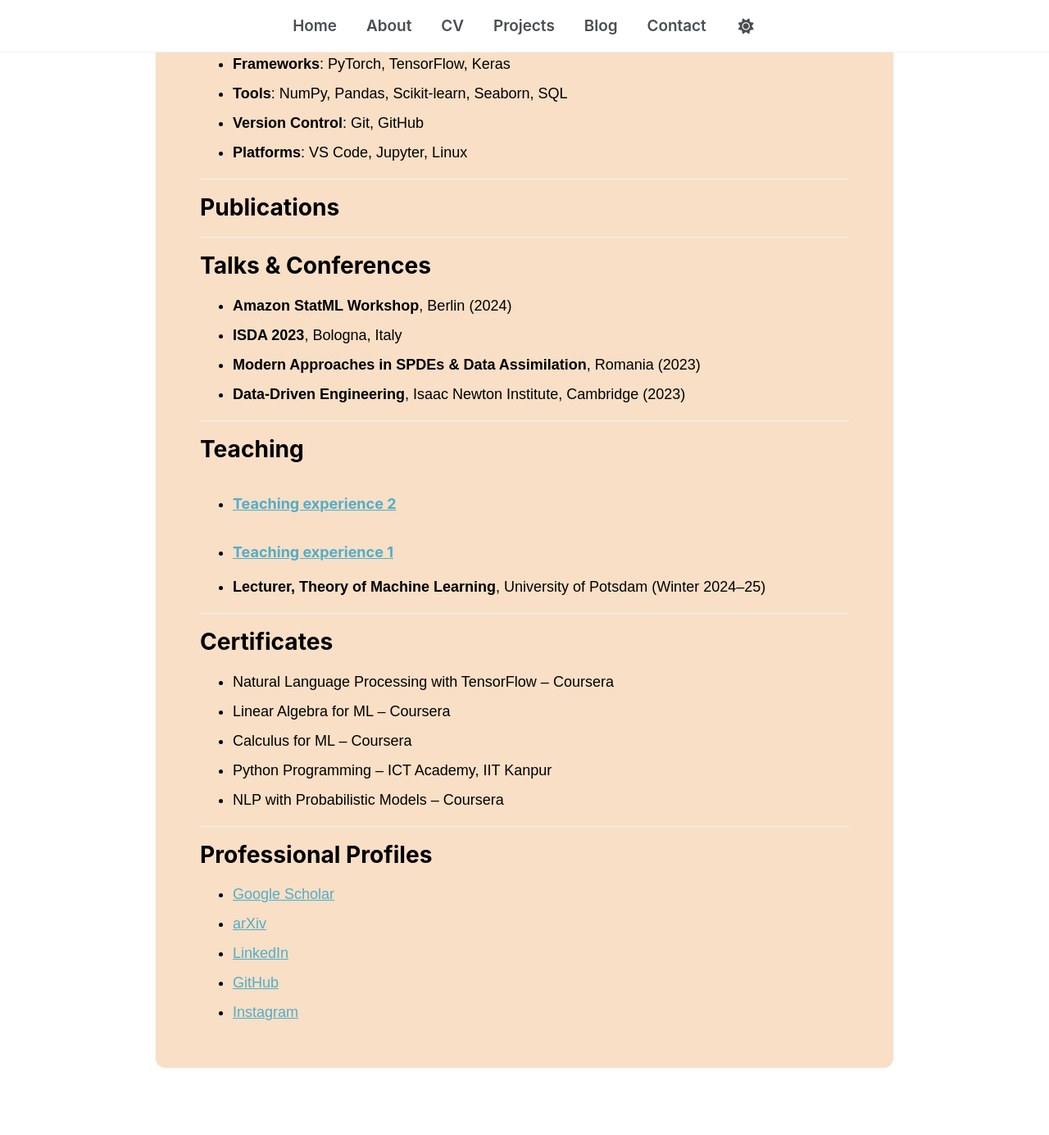
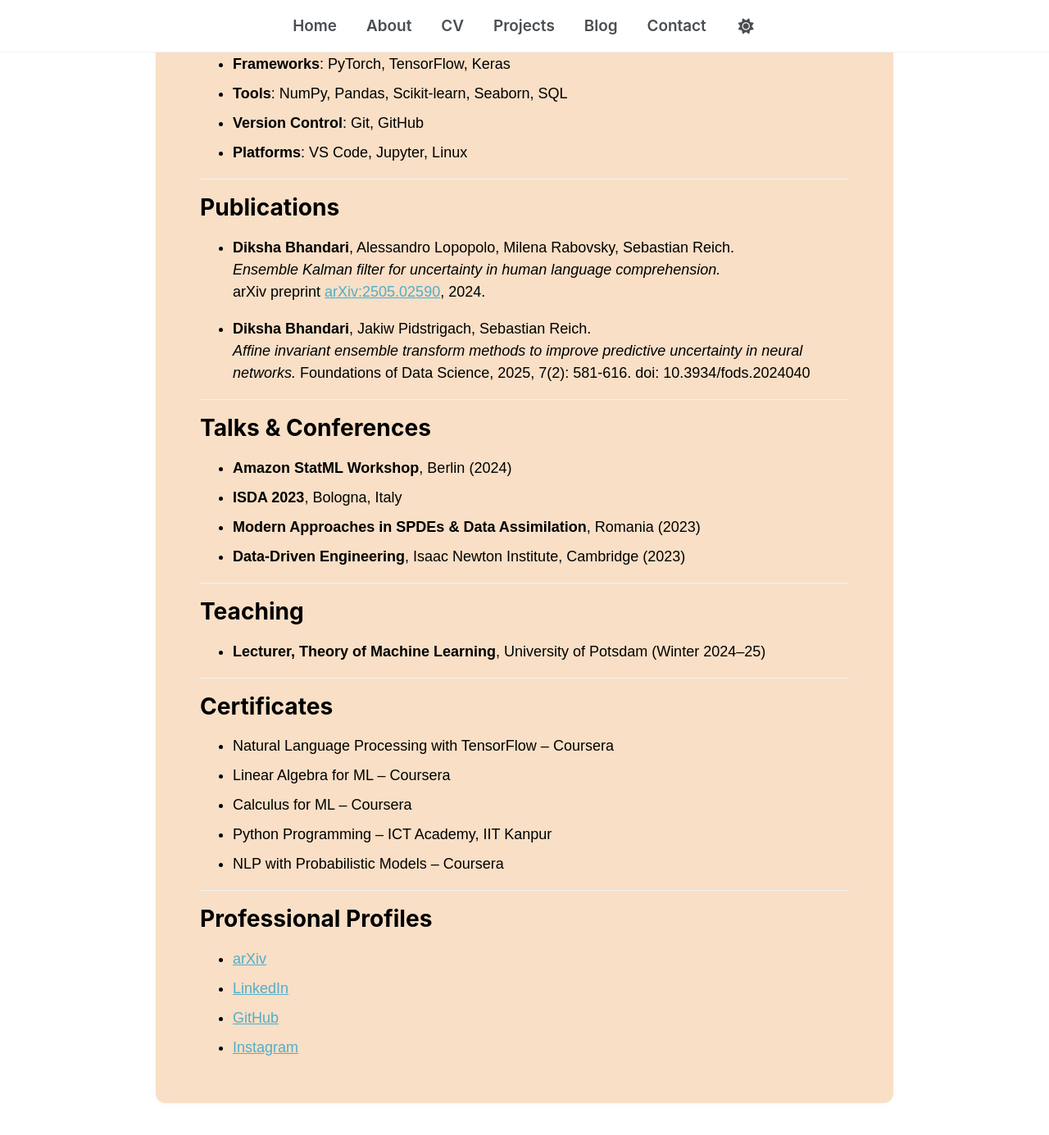
Before and after one commit to dikshab14/dikshab14.github.io, a Jekyll site: the page built from _pages/cv.md, in a window 1280 px wide and 1400 px high, scrolled down 1280 px. Shown: the top 1385 px of the window at 82% size. Built offline with Jekyll 4.4.1, drawn with Linux system fonts in a browser that asks for light colours; before the commit the page ends 2637 px from its top, so only the background shows below that.

Commit message:
update cv

```diff
--- a/_pages/cv.md
+++ b/_pages/cv.md
@@ -64,17 +64,21 @@ Skills
 
 Publications
 ======
-<ul>{% for post in site.publications reversed %}
-  {% include archive-single-cv.html %}
-{% endfor %}</ul>
+
+- **Diksha Bhandari**, Alessandro Lopopolo, Milena Rabovsky, Sebastian Reich.
+  *Ensemble Kalman filter for uncertainty in human language comprehension.*
+   arXiv preprint [arXiv:2505.02590](https://arxiv.org/abs/2505.02590), 2024.
+
+- **Diksha Bhandari**, Jakiw Pidstrigach, Sebastian Reich.
+  *Affine invariant ensemble transform methods to improve predictive uncertainty in neural networks.*
+  Foundations of Data Science, 2025, 7(2): 581-616. doi: 10.3934/fods.2024040
+
 
 ---
 
 Talks & Conferences
 ======
-<ul>{% for post in site.talks reversed %}
-  {% include archive-single-talk-cv.html  %}
-{% endfor %}</ul>
+
 
 - **Amazon StatML Workshop**, Berlin (2024)
 - **ISDA 2023**, Bologna, Italy
@@ -85,9 +89,6 @@ Talks & Conferences
 
 Teaching
 ======
-<ul>{% for post in site.teaching reversed %}
-  {% include archive-single-cv.html %}
-{% endfor %}</ul>
 
 - **Lecturer, Theory of Machine Learning**, University of Potsdam (Winter 2024–25)
 
@@ -105,7 +106,6 @@ Certificates
 
 Professional Profiles
 ======
-- [Google Scholar](https://scholar.google.com/citations?user=PS_CX0AAAAAJ)
 - [arXiv](https://arxiv.org/abs/2505.02590)
 - [LinkedIn](https://www.linkedin.com/in/diksha-bhandari/)
 - [GitHub](https://github.com/dikshab14)
```
